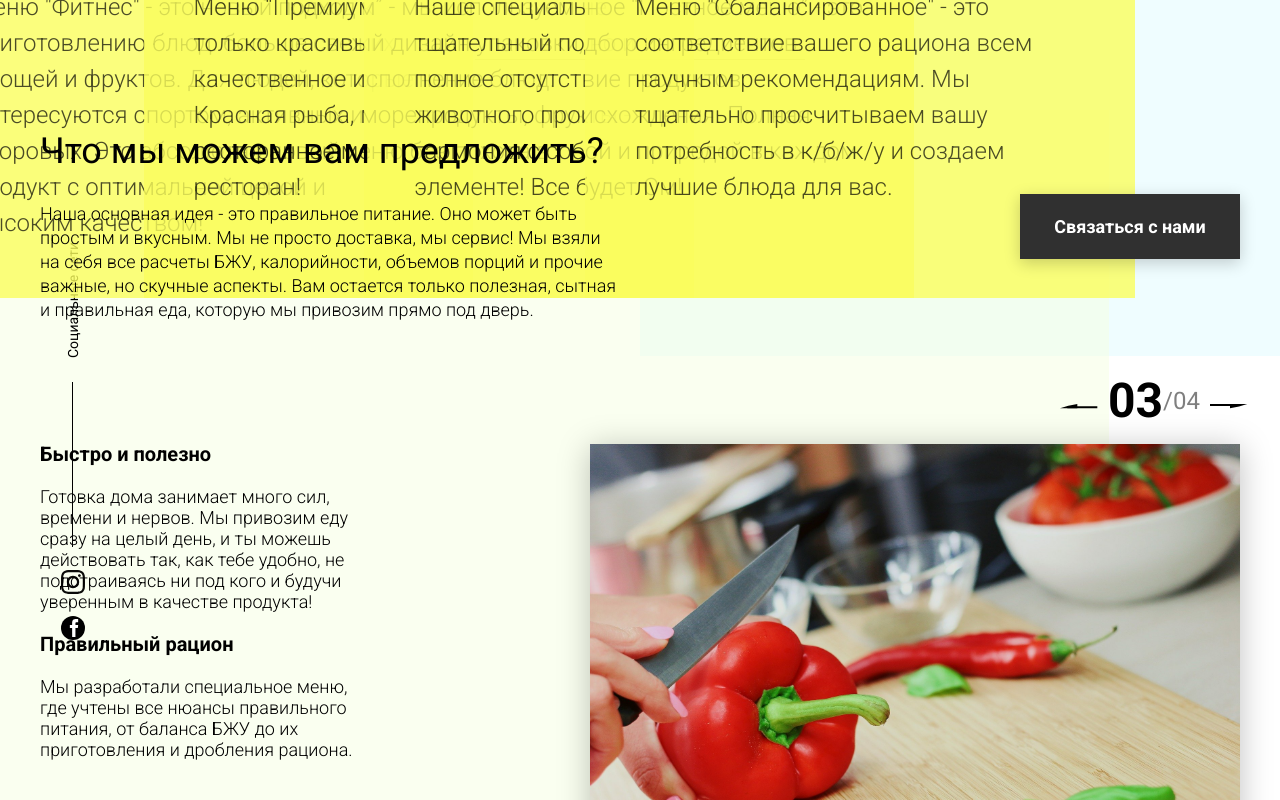
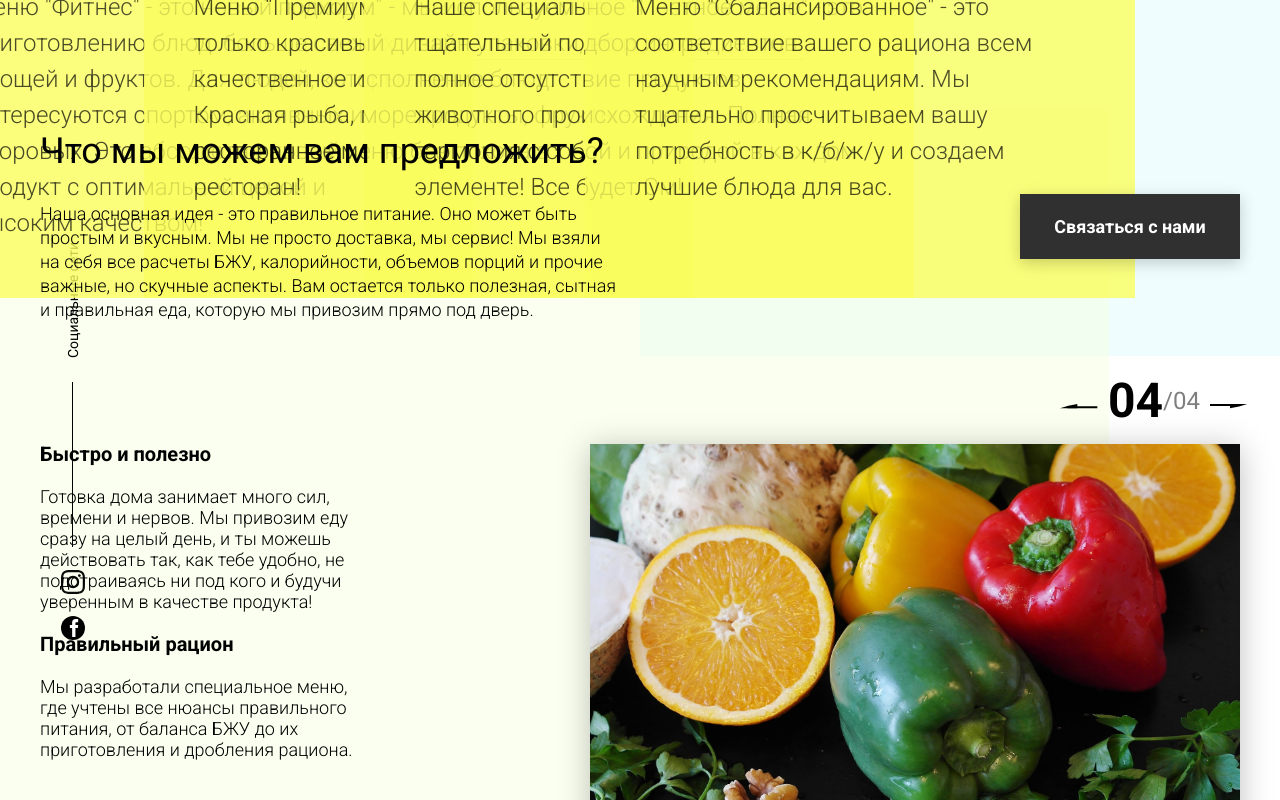
Before and after one commit to Monticorik/FoodProject, a website: page index.html in a window 1280 px wide. Both pictures are taken after a click on the element 1079 px from the left and 939 px from the top of the page. Shown: the part 539-1339 px from the top of the page. Drawn offline with nearby package versions, Linux system fonts and the light colour scheme; files that its build step writes are made by us from their sources; no server answers; files whose address does not match are found by name.

Commit message:
add slider. first variant

```diff
--- a/index.html
+++ b/index.html
@@ -116,7 +116,7 @@
                     <div class="offer__slide">
                         <img src="img/slider/pepper.jpg" alt="pepper">
                     </div>
-                    <!-- <div class="offer__slide">
+                    <div class="offer__slide">
                         <img src="img/slider/food-12.jpg" alt="food">
                     </div>
                     <div class="offer__slide">
@@ -124,7 +124,7 @@
                     </div>
                     <div class="offer__slide">
                         <img src="img/slider/paprika.jpg" alt="paprika">
-                    </div> -->
+                    </div>
                 </div>
             </div>
         </div>
--- a/js/main.js
+++ b/js/main.js
@@ -155,7 +155,7 @@ window.addEventListener('DOMContentLoaded', () => {
         }
     });
 
-    let modalTimerId = setTimeout(openModal, 50000);
+    let modalTimerId = setTimeout(openModal, 500000);
 
     // Menu class
 
@@ -325,4 +325,44 @@ window.addEventListener('DOMContentLoaded', () => {
 
     }
 
+    //slider
+
+    const slides = document.querySelectorAll('.offer__slide'),
+          prev = document.querySelector('.offer__slider-prev'),
+          next = document.querySelector('.offer__slider-next'),
+          total = document.querySelector('#total'),
+          current = document.querySelector('#current');
+
+    let slideIndex = 1;
+
+    function showSlide(count){
+        if(count > slides.length) slideIndex = 1;
+        if(count < 1) slideIndex = slides.length;
+
+        slides.forEach(img => img.style.display = 'none');
+
+        slides[slideIndex - 1].style.display = 'block';
+
+        current.textContent = slideIndex < 10 ? '0' + slideIndex: slideIndex;
+    }
+
+
+    function setSlideAmount(){
+        const totalAmount = slides.length < 10 ? '0' + slides.length: slides.length;
+
+        total.textContent = `${totalAmount}`;
+    }
+
+    setSlideAmount()
+    showSlide(slideIndex);
+
+    prev.addEventListener('click', () => {
+        slideIndex--;
+        showSlide(slideIndex);
+    });
+    next.addEventListener('click', () => {
+        slideIndex++;
+        showSlide(slideIndex);
+    });
+
 });
```
